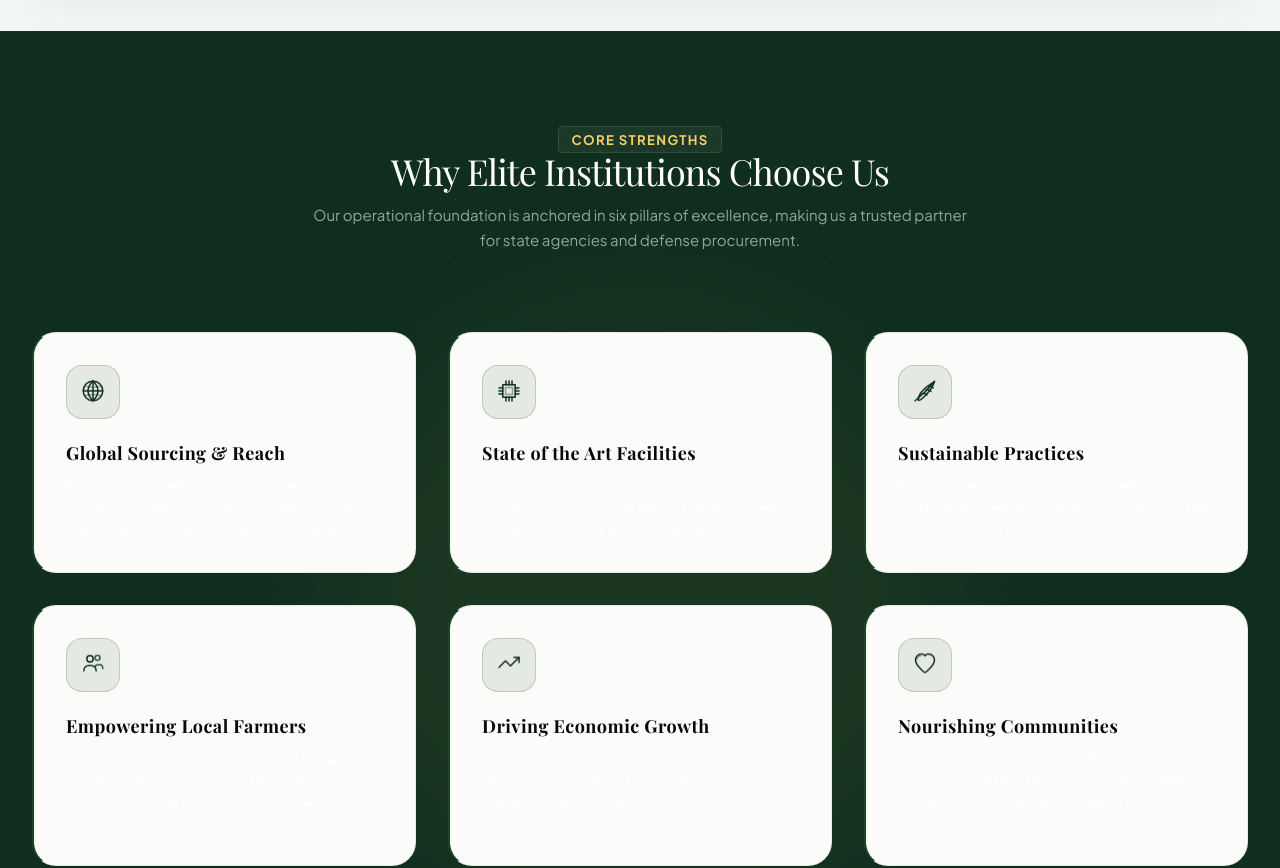
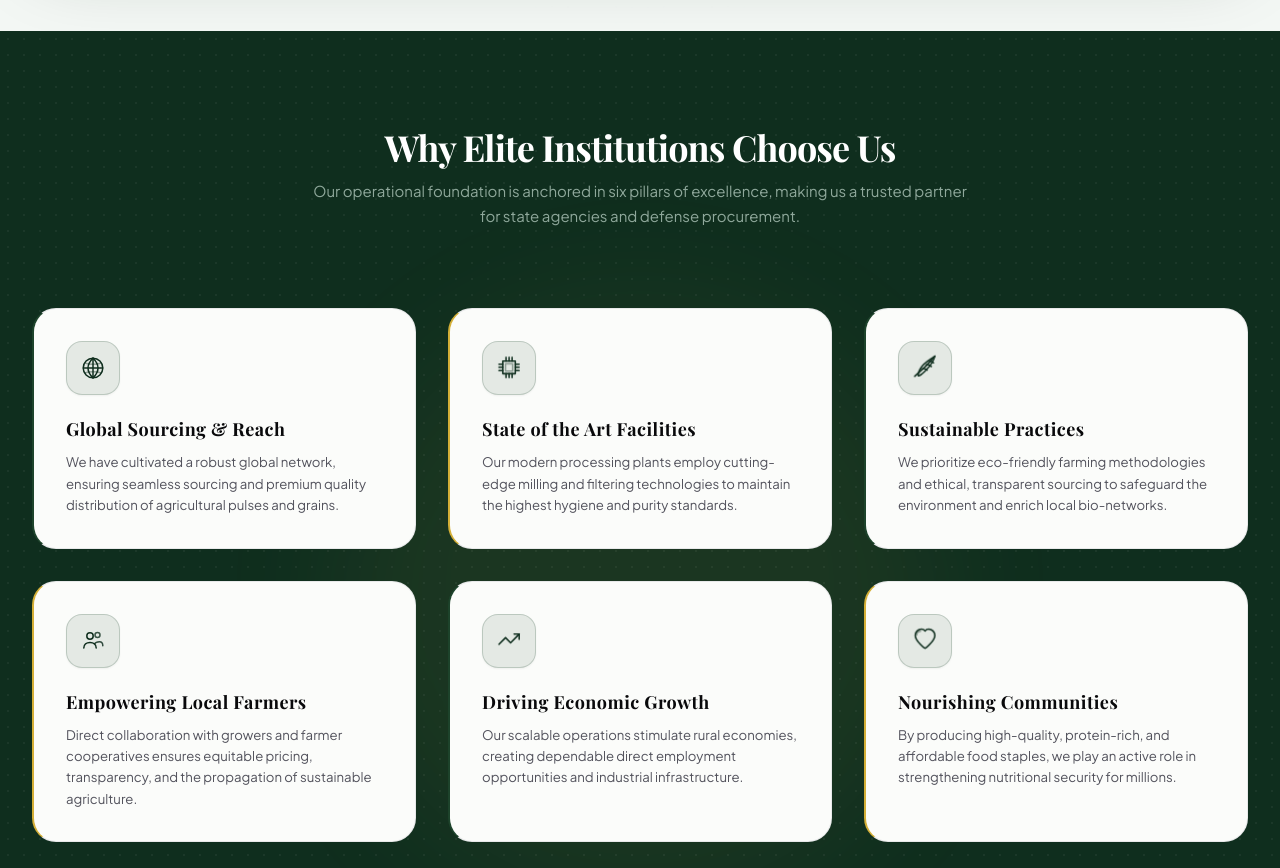
Before and after one commit to excitenext21-bit/punitdham, a React (Vite) app: page / in a window 1280 px wide. Shown: the part 4060-4928 px from the top of the page. Built offline with nearby package versions, Linux system fonts and the light colour scheme; a web font is replaced by a local one.

Commit message:
Update Strengths boxes to match Technological Innovation style with sleek border, animated icons, and hover transition

```diff
--- a/src/components/Strengths.tsx
+++ b/src/components/Strengths.tsx
@@ -1,5 +1,4 @@
 import React from "react";
-import { motion } from "motion/react";
 import { Globe, Cpu, Leaf, Users, TrendingUp, Heart, Sparkles } from "./HandDrawnIcons";
 import { STRENGTHS } from "../data";
 import { useLanguage } from "../context/LanguageContext";
@@ -38,13 +37,6 @@ export default function Strengths() {
         en: "Our Key Strengths & Operational Principles",
         hi: "हमारी प्रमुख ताकत और परिचालन सिद्धांत",
         gu: "અમારી મુખ્ય શક્તિઓ અને સંચાલન સિદ્ધાંતો"
-      });
-  const sectionSubtitle = language === "en"
-    ? (section?.subtitle || "WHY CLIENTS PARTNER WITH US")
-    : localize({
-        en: "WHY CLIENTS PARTNER WITH US",
-        hi: "ग्राहक हमारे साथ क्यों जुड़ते हैं",
-        gu: "શા માટે ગ્રાહકો અમારી પસંદગી કરે છે"
       });
   const sectionContent = language === "en"
     ? (section?.content || "Combining state-of-the-art technological processing with strict ethical and sustainable supply networks, we set high benchmarks in agrarian product quality.")
@@ -128,13 +120,10 @@ export default function Strengths() {
 
         {/* Section Header */}
         <div className="text-center max-w-3xl mx-auto mb-20 space-y-3">
-          <span className="text-xs font-mono uppercase tracking-widest text-brand-accent bg-white/5 border border-white/10 px-3 py-1 bg-brand-green-mid rounded font-bold">
-            {sectionSubtitle}
-          </span>
-          <h2 className="text-3xl sm:text-4xl font-serif text-white tracking-tight">
+          <h2 className="text-3xl sm:text-4xl font-serif text-white tracking-tight font-extrabold">
             {sectionTitle}
           </h2>
-          <p className="text-brand-sage text-sm sm:text-base font-sans max-w-2xl mx-auto">
+          <p className="text-brand-sage text-sm sm:text-base font-sans max-w-2xl mx-auto leading-relaxed">
             {sectionContent}
           </p>
         </div>
@@ -148,25 +137,24 @@ export default function Strengths() {
             return (
               <div
                 key={strength.id || index}
-                className="group relative bg-[#fbfcfa] hover:bg-gradient-to-b hover:from-brand-green-mid hover:to-[#092215] border border-zinc-200/80 hover:border-brand-green-light/50 border-l-2 border-l-brand-green-mid hover:border-l-brand-accent rounded-3xl p-8 transition-all duration-400 ease-out hover:-translate-y-2 hover:shadow-2xl hover:shadow-black/25 flex flex-col justify-between overflow-hidden cursor-pointer"
+                className={`group relative bg-[#fbfcfa] hover:bg-gradient-to-b hover:from-brand-green-mid hover:to-[#0f2e1e] border border-zinc-200/80 hover:border-brand-accent/50 border-l-2 ${index % 2 === 0 ? "border-l-brand-green-mid hover:border-l-brand-accent" : "border-l-[#d4af37] hover:border-l-brand-accent"} rounded-3xl p-8 transition-all duration-500 hover:-translate-y-2 hover:shadow-2xl hover:shadow-black/25 flex flex-col justify-between`}
               >
                 <div className="space-y-5">
-                  {/* Icon Container with glowing background & animated icon */}
-                  <div className="p-3.5 bg-brand-green-mid/10 text-brand-green-dark border border-brand-green-mid/20 rounded-2xl w-fit group-hover:bg-brand-green-light/40 group-hover:text-brand-accent group-hover:border-brand-accent/40 group-hover:scale-110 group-hover:shadow-[0_0_20px_rgba(244,208,104,0.25)] transition-all duration-300 flex items-center justify-center">
-                    <motion.div
-                      animate={{ y: [0, -3, 0] }}
-                      transition={{ repeat: Infinity, duration: 3, ease: "easeInOut", delay: index * 0.25 }}
-                      className="group-hover:rotate-6 group-hover:scale-110 transition-transform duration-300"
+                  {/* Icon Container with animated icon */}
+                  <div className="p-3.5 bg-brand-green-mid/10 group-hover:bg-brand-green-light/40 border border-brand-green-mid/20 group-hover:border-brand-accent/30 text-brand-green-dark group-hover:text-brand-accent rounded-2xl w-fit transition-all duration-500 shadow-xs">
+                    <div
+                      className="animate-icon-pulse transition-transform duration-500 group-hover:scale-120 group-hover:rotate-6 group-hover:-translate-y-1"
+                      style={{ animationDelay: `${(index % 3) * 0.4}s` }}
                     >
                       <StrengthIcon name={strength.iconName} size={24} />
-                    </motion.div>
+                    </div>
                   </div>
 
                   <div className="space-y-2">
                     <h3 className="text-lg font-serif font-bold tracking-wide text-zinc-950 group-hover:text-white transition-colors duration-300">
                       {title}
                     </h3>
-                    <p className="text-xs sm:text-sm text-zinc-650 group-hover:text-gray-200 leading-relaxed font-sans transition-colors duration-300">
+                    <p className="text-xs sm:text-sm text-zinc-600 group-hover:text-zinc-200 leading-relaxed font-sans font-normal transition-colors duration-300">
                       {desc}
                     </p>
                   </div>
--- a/src/index.css
+++ b/src/index.css
@@ -171,3 +171,16 @@ p {
   font-size: 15px !important;
   line-height: 1.625 !important;
 }
+
+@keyframes icon-pulse-gentle {
+  0%, 100% {
+    transform: translateY(0px) scale(1);
+  }
+  50% {
+    transform: translateY(-4px) scale(1.06);
+  }
+}
+
+.animate-icon-pulse {
+  animation: icon-pulse-gentle 3.5s ease-in-out infinite;
+}
```
